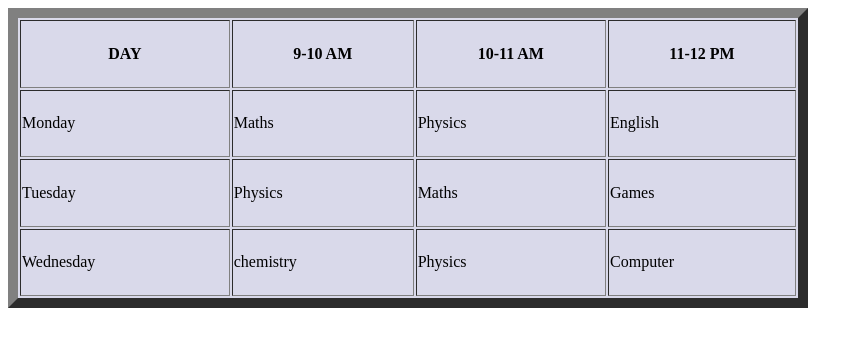
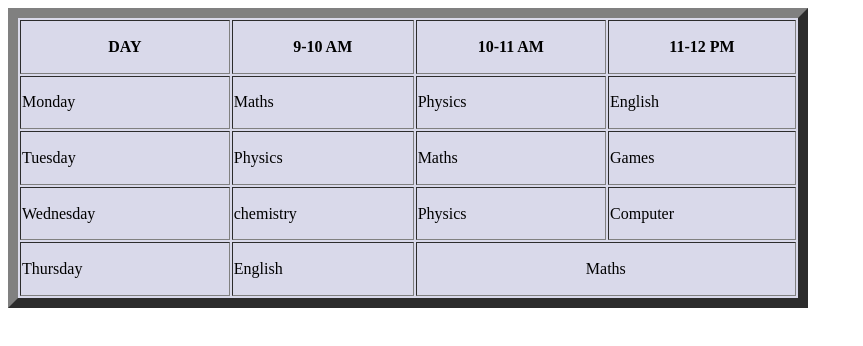
Before and after one commit to dollyraghav22/FSD-WD-CSE17-DOLLY_RAGHAV, a plain HTML site: page html/table.html in a window 1280 px wide. Shown: the whole page, without its empty margins (0-863 px from the left). Drawn offline with Linux system fonts and the light colour scheme.

Commit message:
thursday in TT

```diff
--- a/html/table.html
+++ b/html/table.html
@@ -19,6 +19,9 @@
         <tr>
             <td>Wednesday</td><td>chemistry</td><td>Physics</td><td>Computer</td>
         </tr>
+        <tr>
+            <td>Thursday</td><td>English</td><td colspan="2" style="text-align: center;">Maths</td>
+        </tr>
 
 
 
```
